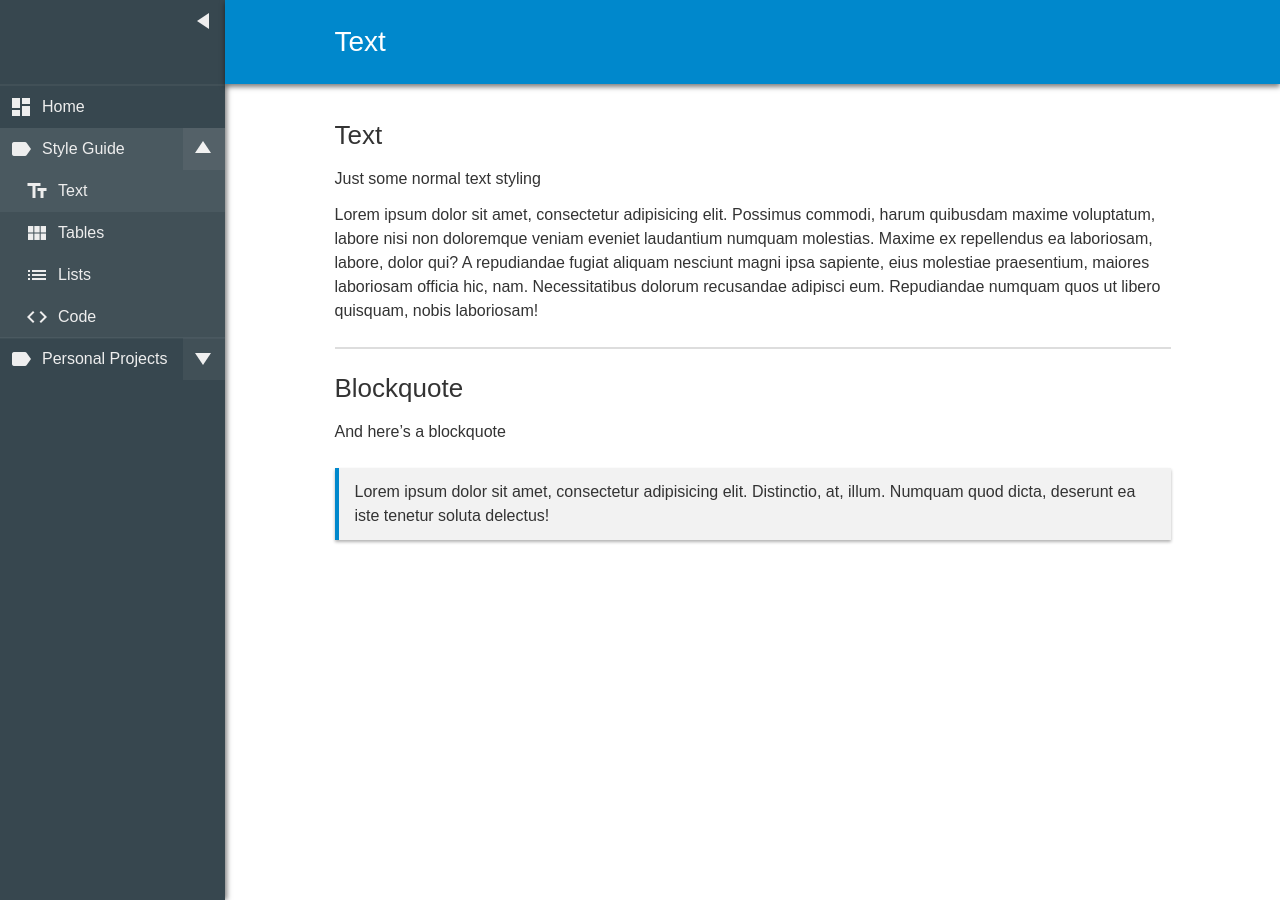
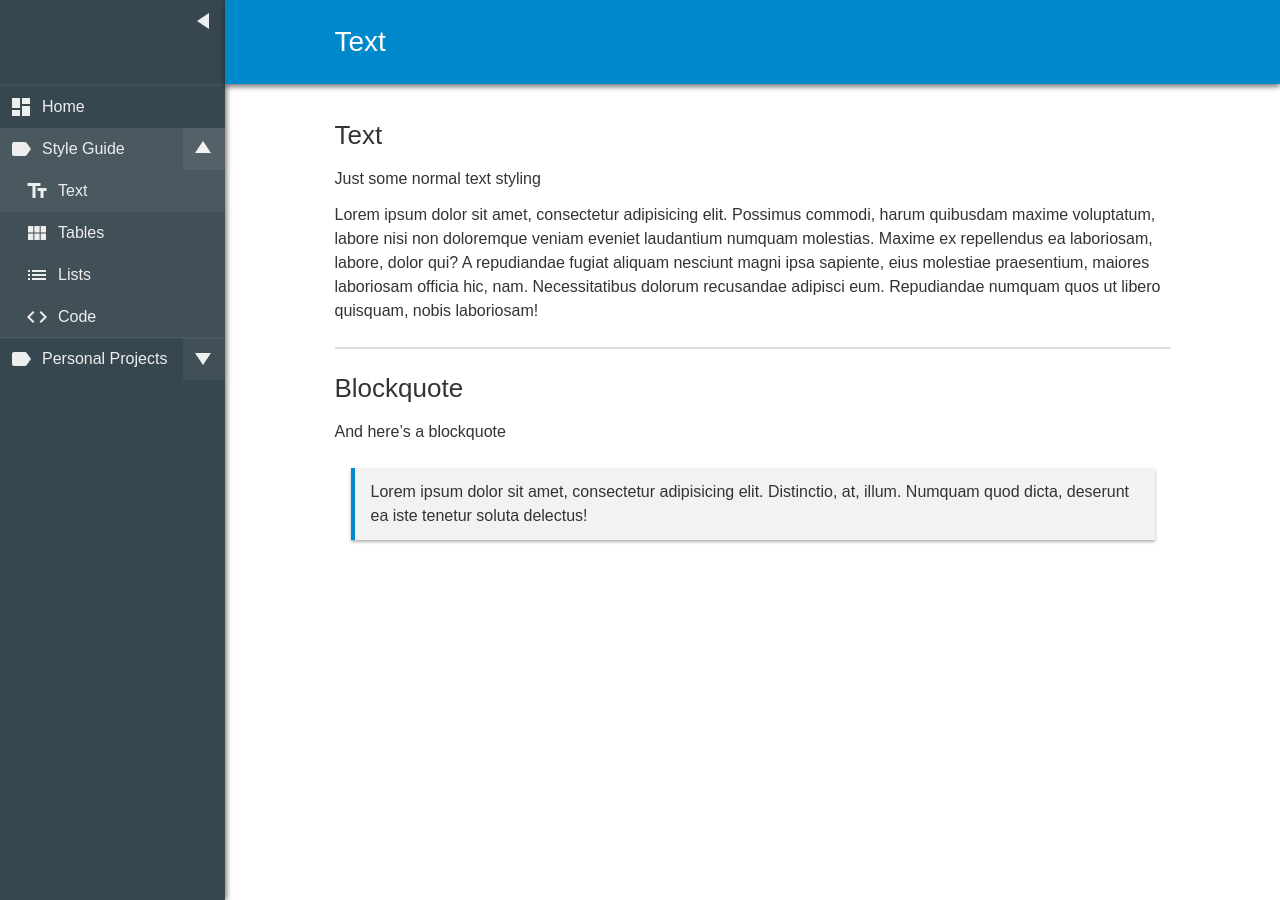
Before and after one commit to zeraphie/zeraphie.github.io, a Jekyll site: the page built from _posts/2017-03-08-text.md, in a window 1280 px wide. Built offline with Jekyll 4.4.1, drawn with Linux system fonts in a browser that asks for light colours.

Commit message:
Update _typography.scss

```diff
--- a/_sass/general/_typography.scss
+++ b/_sass/general/_typography.scss
@@ -58,7 +58,7 @@ p {
 }
 
 blockquote {
-    margin: 24px 0 0 0;
+    margin: 24px 16px 0 16px;
     padding: 12px 16px;
     border-left: 4px solid $mainThemeColour;
     background: rgba(0, 0, 0, 0.05);
@@ -66,6 +66,10 @@ blockquote {
 
     p:first-child {
         margin-top: 0;
+    }
+
+    + * {
+        margin-top: 24px;
     }
 }
 
```
